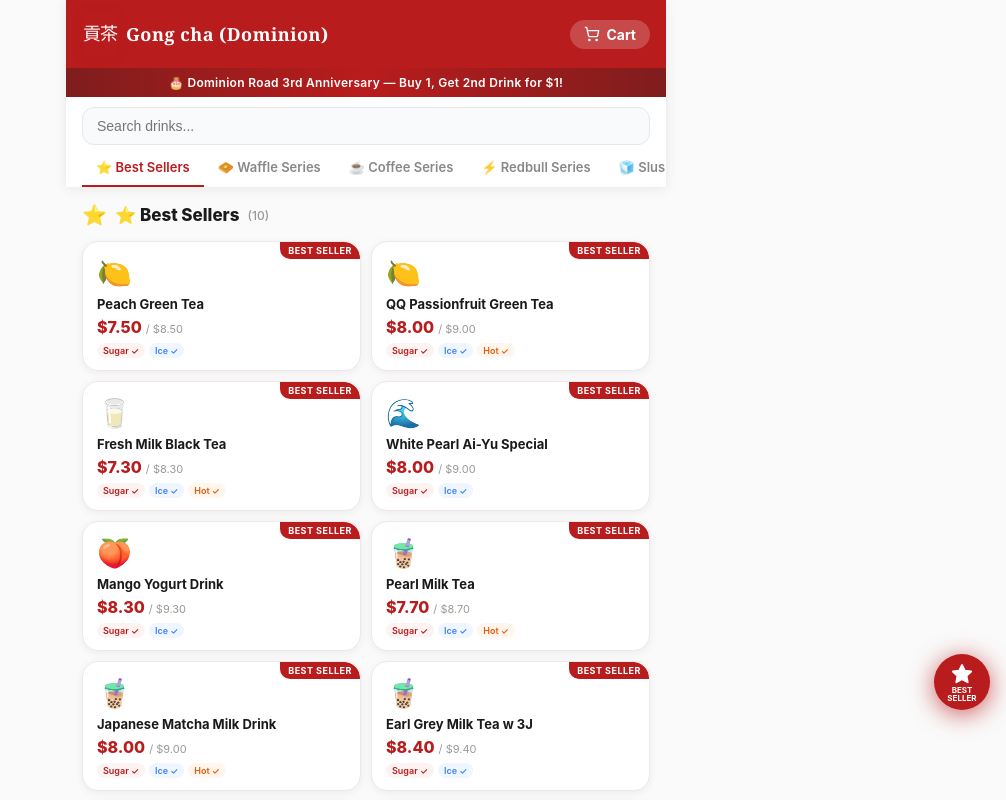
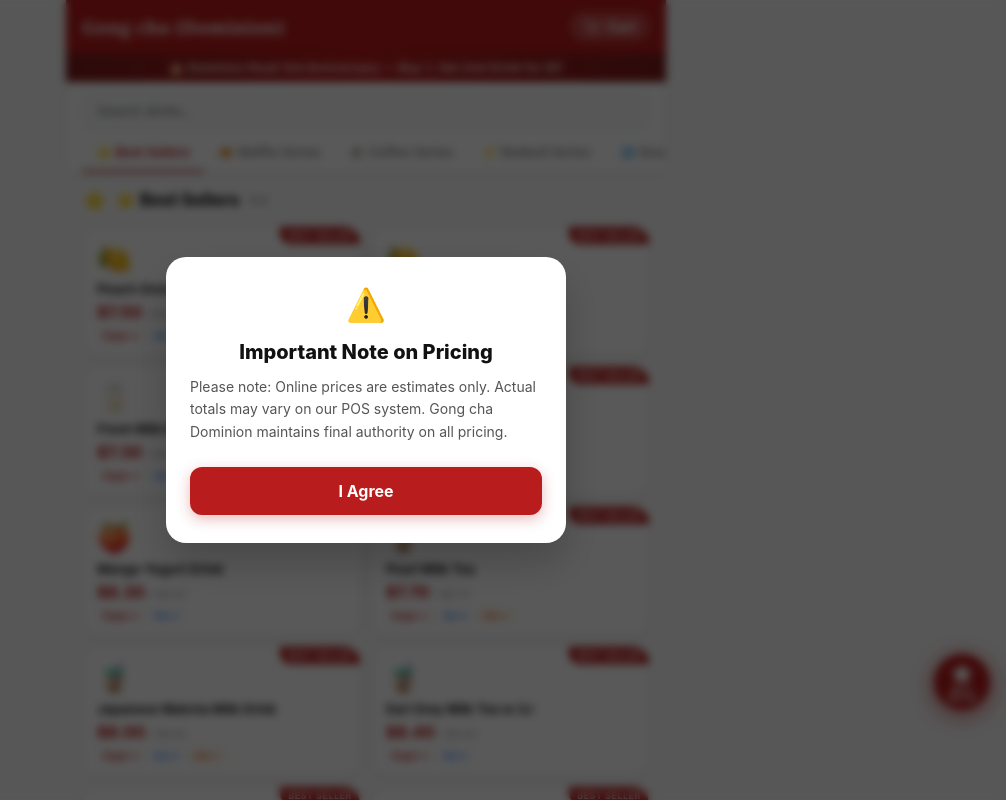
Before and after one commit to cyrusliew/gc-dom-menu, a React (Vite) app: page / in a window 1280 px wide. Shown: the top 800 px of the page, without its empty margins (274-1280 px from the left). Built offline with nearby package versions, Linux system fonts and the light colour scheme.

Commit message:
agreement, remove  count

```diff
--- a/src/App.jsx
+++ b/src/App.jsx
@@ -9,6 +9,7 @@
 import TopPickFloater from './components/TopPickFloater';
 import CounterView from './components/CounterView';
 import CartSidebar from './components/CartSidebar';
+import AgreementModal from './components/AgreementModal';
 
 // ─── MAIN APP ─────────────────────────────────────────────────────────────────
 export default function App() {
@@ -74,11 +75,6 @@
         <div style={{ background: "#B91C1C", padding: "12px 16px", display: "flex", justifyContent: "space-between", alignItems: "center" }}>
           <GongChaLogo />
           <div style={{ display: "flex", alignItems: "center", gap: 8 }}>
-            {discountedCount > 0 && (
-              <div style={{ background: "#fbbf24", borderRadius: 20, padding: "4px 10px", fontSize: 11, fontWeight: 700, color: "#1a1a1a" }}>
-                🎉 {discountedCount} @ $1
-              </div>
-            )}
             <button
               onClick={() => setShowCart(true)}
               style={{
@@ -190,8 +186,8 @@
             }}
           >
             <ShoppingCart size={16} />
-            {cartItems.length} drink{cartItems.length !== 1 ? "s" : ""}
-            {FEATURE_HIDE_TOTAL_PRICE ? (savings > 0 ? ` · Save $${savings.toFixed(2)}` : "") : ` · $${total.toFixed(2)}`}
+            {cartItems.length} drink{cartItems.length !== 1 ? "s" : ""}<br/>
+            {FEATURE_HIDE_TOTAL_PRICE ? (savings > 0 ? `Save $${savings.toFixed(2)}` : "") : ` · $${total.toFixed(2)}`}
           </button>
           <button
             onClick={() => setShowCounter(true)}
@@ -249,6 +245,8 @@
           onClose={() => setShowCounter(false)}
         />
       )}
+
+      <AgreementModal />
     </div>
   );
 }
--- /dev/null
+++ b/src/components/AgreementModal.jsx
@@ -0,0 +1,80 @@
+import { useState, useEffect } from "react";
+
+export default function AgreementModal() {
+  const [show, setShow] = useState(false);
+
+  useEffect(() => {
+    try {
+      const agreed = localStorage.getItem("gc_agreed");
+      if (!agreed) {
+        setShow(true);
+      }
+    } catch (e) {
+      // In case localStorage is disabled
+      setShow(true);
+    }
+  }, []);
+
+  const handleAgree = () => {
+    try {
+      localStorage.setItem("gc_agreed", "true");
+    } catch (e) {
+      // Ignore
+    }
+    setShow(false);
+  };
+
+  if (!show) return null;
+
+  return (
+    <div style={{
+      position: "fixed",
+      top: 0,
+      left: 0,
+      right: 0,
+      bottom: 0,
+      backgroundColor: "rgba(0, 0, 0, 0.65)",
+      display: "flex",
+      alignItems: "center",
+      justifyContent: "center",
+      zIndex: 9999,
+      padding: 24,
+      backdropFilter: "blur(4px)"
+    }}>
+      <div style={{
+        background: "white",
+        borderRadius: 20,
+        padding: "28px 24px",
+        maxWidth: 400,
+        width: "100%",
+        boxShadow: "0 20px 40px rgba(0,0,0,0.2)",
+        textAlign: "center"
+      }}>
+        <div style={{ fontSize: 32, marginBottom: 16 }}>⚠️</div>
+        <h3 style={{ margin: "0 0 12px", fontSize: 20, color: "#111", fontWeight: 800 }}>
+          Important Note on Pricing
+        </h3>
+        <p style={{ margin: "0 0 24px", fontSize: 14, color: "#555", lineHeight: 1.6, textAlign: "left" }}>
+          Please note: Online prices are estimates only. Actual totals may vary on our POS system. Gong cha Dominion maintains final authority on all pricing.
+        </p>
+        <button
+          onClick={handleAgree}
+          style={{
+            width: "100%",
+            background: "#B91C1C",
+            color: "white",
+            border: "none",
+            borderRadius: 12,
+            padding: "14px",
+            fontSize: 16,
+            fontWeight: 700,
+            cursor: "pointer",
+            boxShadow: "0 4px 14px rgba(185,28,28,0.3)"
+          }}
+        >
+          I Agree
+        </button>
+      </div>
+    </div>
+  );
+}
--- a/src/components/GongChaLogo.jsx
+++ b/src/components/GongChaLogo.jsx
@@ -2,13 +2,6 @@
 
 const GongChaLogo = () => (
   <div style={{ display: "flex", alignItems: "center", gap: "8px" }}>
-    <div style={{
-      width: 36, height: 44, background: "#B91C1C", borderRadius: 8,
-      display: "flex", alignItems: "center", justifyContent: "center",
-      flexShrink: 0, boxShadow: "0 2px 8px rgba(185,28,28,0.4)"
-    }}>
-      <span style={{ color: "white", fontSize: 18, fontWeight: 500, lineHeight: 1, letterSpacing: -1 }}>貢茶</span>
-    </div>
     <span style={{ fontFamily: "'Playfair Display', Georgia, serif", fontSize: 18, color: "#fff", fontWeight: 700, letterSpacing: 0.5 }}>Gong cha (Dominion)</span>
   </div>
 );
```
